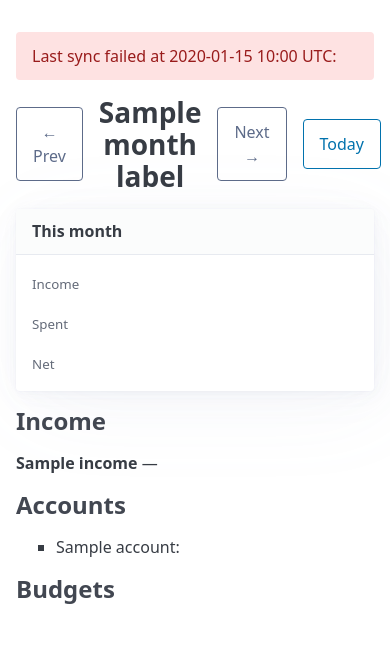
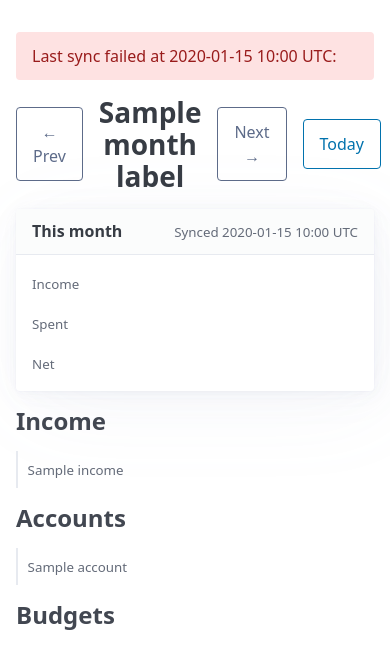
Before and after one commit to benkillski/budget-tracker, a FastAPI app: template app/templates/home.html in a window 390 px wide; the page is wider, and only the part inside the window is pictured. Shown: the part 80-749 px from the top of that part. Run offline with FastAPI, Linux system fonts and the light colour scheme; the template is opened without the code that fills it: most values are stand-ins (such as "Sample title", 1, 10 or a date in 2020); parts of the project's set-up code (start-up, migrations or seed data) failed here and were passed over; some libraries are stand-ins or nearby versions.

Commit message:
feat(ui): tighten dashboard clutter — grid budgets, grid accounts
- Dashboard budgets flow in a responsive grid (2 columns on wide
  screens, 1 on narrow), with each top-level group in its own article
  card. Children stay indented inside the card.
- Accounts shown in a tighter two-column grid, negative balances get a
  red left border.
- Moved "Last synced" into the "This month" article header so it
  doesn't orphan a line at the top.
- Removed the redundant "Edit" column header on the Settings
  categories table.

Co-Authored-By: Claude Opus 4.7 <noreply@anthropic.com>

```diff
--- a/app/templates/base.html
+++ b/app/templates/base.html
@@ -60,6 +60,29 @@
         .budget-group { margin-bottom: 1rem; }
         .budget-group .child { margin-left: 1.5rem; margin-top: 0.4rem; }
 
+        /* Dashboard grids — 2 columns on wide screens, 1 on mobile */
+        .budget-grid {
+            display: grid;
+            grid-template-columns: repeat(auto-fit, minmax(320px, 1fr));
+            gap: 1rem;
+        }
+        .budget-grid article {
+            margin: 0;
+            padding: 1rem 1.2rem;
+        }
+        .budget-grid article .child { margin-left: 1rem; margin-top: 0.4rem; }
+
+        .accounts-grid {
+            display: grid;
+            grid-template-columns: repeat(auto-fit, minmax(240px, 1fr));
+            gap: 0.5rem 1rem;
+        }
+        .accounts-grid .account-tile {
+            padding: 0.4rem 0.6rem;
+            border-left: 2px solid var(--pico-muted-border-color);
+        }
+        .accounts-grid .account-tile.negative { border-left-color: #ef4444; }
+
         /* Make tables scroll horizontally on narrow screens instead of overflowing. */
         .table-wrap { overflow-x: auto; }
 
--- a/app/templates/home.html
+++ b/app/templates/home.html
@@ -8,8 +8,6 @@
 </p>
 {% elif sync_status.last_synced_at is none %}
 <p class="flash warn">No sync has run yet.</p>
-{% else %}
-<p><small class="muted">Last synced {{ sync_status.last_synced_at.strftime("%Y-%m-%d %H:%M") }} UTC</small></p>
 {% endif %}
 
 <nav aria-label="Month navigation" style="display:flex;align-items:center;gap:1rem;margin:1rem 0">
@@ -22,7 +20,12 @@
 </nav>
 
 <article>
-    <header><strong>This month</strong></header>
+    <header style="display:flex;justify-content:space-between;align-items:baseline">
+        <strong>This month</strong>
+        {% if sync_status and sync_status.last_synced_at %}
+        <small class="muted">Synced {{ sync_status.last_synced_at.strftime("%Y-%m-%d %H:%M") }} UTC</small>
+        {% endif %}
+    </header>
     <div class="grid">
         <div>
             <small class="muted">Income</small><br>
@@ -44,27 +47,33 @@
 {% if incomes %}
 <section>
     <h3>Income</h3>
+    <div class="accounts-grid">
     {% for income in incomes %}
-    <div class="budget-group">
-        <strong>{{ income.category_name }}</strong>
-        &mdash; {{ format_money(income.received_cents) }}
+        <div class="account-tile">
+            <small class="muted">{{ income.category_name }}</small><br>
+            <strong>{{ format_money(income.received_cents) }}</strong>
+        </div>
+    {% endfor %}
     </div>
-    {% endfor %}
 </section>
 {% endif %}
 
 <section>
     <h3>Accounts</h3>
-    <ul>
+    <div class="accounts-grid">
     {% for account in accounts %}
-        <li>{{ account.name }}: <strong>{{ format_money(account.balance_cents) }}</strong></li>
+        <div class="account-tile {% if account.balance_cents < 0 %}negative{% endif %}">
+            <small class="muted">{{ account.name }}</small><br>
+            <strong>{{ format_money(account.balance_cents) }}</strong>
+        </div>
     {% endfor %}
-    </ul>
+    </div>
 </section>
 
 <section>
     <h3>Budgets</h3>
     {% set top_level = periods | selectattr("parent_id", "none") | list %}
+    <div class="budget-grid">
     {% for parent in top_level %}
         {% set children = periods | selectattr("parent_id", "equalto", parent.category_id) | list %}
         {% set has_children = children | length > 0 %}
@@ -72,7 +81,7 @@
         {% set display_pct = (display_spent / parent.limit_cents * 100) if parent.limit_cents > 0 else 0 %}
 
         {% if parent.limit_cents > 0 or display_spent > 0 %}
-        <div class="budget-group">
+        <article>
             <strong>{{ parent.category_name }}</strong>
             {% if parent.limit_cents > 0 %}
                 &mdash; {{ format_money(display_spent) }} / {{ format_money(parent.limit_cents) }}
@@ -104,8 +113,9 @@
                 </div>
                 {% endif %}
             {% endfor %}
-        </div>
+        </article>
         {% endif %}
     {% endfor %}
+    </div>
 </section>
 {% endblock %}
--- a/app/templates/settings.html
+++ b/app/templates/settings.html
@@ -31,7 +31,6 @@
     <header><strong>Categories</strong></header>
     <div class="table-wrap">
     <table class="compact">
-    <thead><tr><th>Edit</th><th></th></tr></thead>
     <tbody>
     {% for category in categories %}
     <tr>
```
Also changed, not shown: tests/test_dashboard_router.py (+1 -1 lines).
